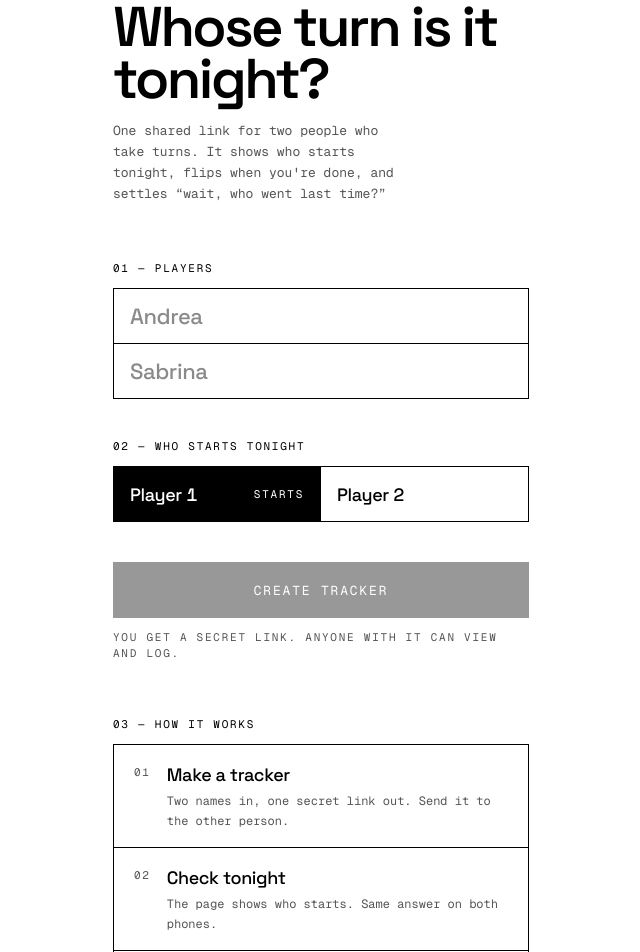
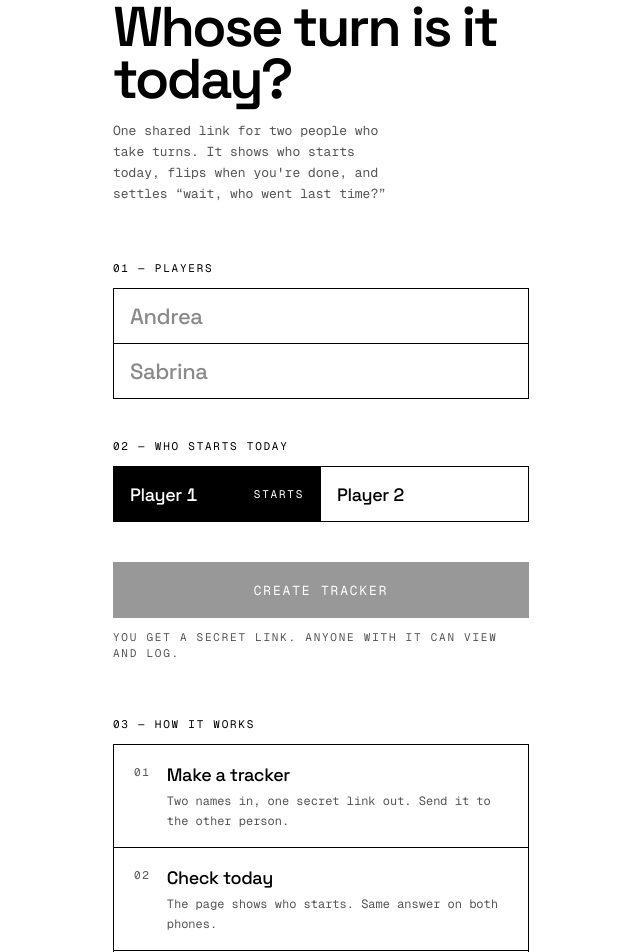
Before and after one commit to An-Be/your-turn, a Next.js app: page / in a window 1280 px wide. Shown: the part 100-1052 px from the top of the page, without its empty margins (319-959 px from the left). Built offline with nearby package versions, Linux system fonts and the light colour scheme.

Commit message:
Copy: "tonight" becomes "today" across the app
Co-Authored-By: Claude Opus 5.5 <noreply@anthropic.com>
Claude-Session: https://claude.ai/code/session_01XuDE5wmk6buF4wXN6KBmMV

```diff
--- a/src/app/api/households/[token]/nights/[date]/route.ts
+++ b/src/app/api/households/[token]/nights/[date]/route.ts
@@ -18,7 +18,7 @@ export async function PATCH(req: Request, { params }: Ctx) {
   const today = body.today as string;
   if (!isValidDate(date) || !isPlausibleToday(today)) return badRequest("Invalid date.");
   if (!isEditablePast(date, today)) {
-    return badRequest(date === today ? "Use Undo for tonight." : "Only the last 7 days can be corrected.");
+    return badRequest(date === today ? "Use Undo for today." : "Only the last 7 days can be corrected.");
   }
   const parsed = parseCorrection(body);
   if (!parsed.ok) return badRequest("Nothing valid to change.");
@@ -41,7 +41,7 @@ export async function DELETE(req: Request, { params }: Ctx) {
   const sp = new URL(req.url).searchParams;
   const today = sp.get("today") ?? "";
   if (!isValidDate(date) || !isPlausibleToday(today)) return badRequest("Invalid date.");
-  if (date !== today) return badRequest("Only tonight can be undone.");
+  if (date !== today) return badRequest("Only today can be undone.");
   const by = parseRecordedBy(sp.get("by") ?? undefined);
   if (!by.ok) return badRequest("Invalid by.");
 
--- a/src/app/api/households/[token]/nights/route.ts
+++ b/src/app/api/households/[token]/nights/route.ts
@@ -24,7 +24,7 @@ export async function POST(req: Request, { params }: { params: Promise<{ token:
     const result = await recordTonight(token, date, status, by.value);
     if (result.kind === "not_found") return notFound();
     if (result.kind === "conflict") {
-      return json({ error: "Tonight is already logged.", existing: result.existing }, 409);
+      return json({ error: "Today is already logged.", existing: result.existing }, 409);
     }
     return json({ currentStarter: result.currentStarter, tonight: result.tonight }, 201);
   }
--- a/src/app/create-form.tsx
+++ b/src/app/create-form.tsx
@@ -64,7 +64,7 @@ export function CreateForm() {
       </section>
 
       <section>
-        <SectionLabel n="02">Who starts tonight</SectionLabel>
+        <SectionLabel n="02">Who starts today</SectionLabel>
         <div role="radiogroup" className="grid grid-cols-2">
           {(["A", "B"] as const).map((p, i) => {
             const label = (p === "A" ? a : b).trim() || (p === "A" ? "Player 1" : "Player 2");
--- a/src/app/layout.tsx
+++ b/src/app/layout.tsx
@@ -16,7 +16,7 @@ export const dynamic = "force-dynamic";
 
 export const metadata: Metadata = {
   title: "TagYourTurn",
-  description: "Whose turn is it tonight? One shared link for two people. No login, no reminders, forgets after 7 days.",
+  description: "Whose turn is it today? One shared link for two people. No login, no reminders, forgets after 7 days.",
 };
 
 export const viewport: Viewport = {
--- a/src/app/page.tsx
+++ b/src/app/page.tsx
@@ -3,7 +3,7 @@ import { SectionLabel, Shell, SiteFooter, SiteHeader } from "@/components/site-c
 
 const STEPS = [
   ["Make a tracker", "Two names in, one secret link out. Send it to the other person."],
-  ["Check tonight", "The page shows who starts. Same answer on both phones."],
+  ["Check today", "The page shows who starts. Same answer on both phones."],
   ["Tap Done", "It flips for next time. Skip a night and nothing flips."],
 ] as const;
 
@@ -20,9 +20,9 @@ export default function Home() {
       <SiteHeader right="No login" />
       <main className="flex flex-col gap-14 py-10">
         <div className="flex flex-col gap-4">
-          <h1 className="display text-[56px]">Whose turn is it tonight?</h1>
+          <h1 className="display text-[56px]">Whose turn is it today?</h1>
           <p className="max-w-[36ch] text-[13px] leading-relaxed text-mute">
-            One shared link for two people who take turns. It shows who starts tonight, flips when you&apos;re
+            One shared link for two people who take turns. It shows who starts today, flips when you&apos;re
             done, and settles &ldquo;wait, who went last time?&rdquo;
           </p>
         </div>
--- a/src/app/t/[token]/history.tsx
+++ b/src/app/t/[token]/history.tsx
@@ -23,7 +23,7 @@ function shiftDate(date: string, n: number): string {
 }
 
 function dayLabel(date: string, today: string): string {
-  if (date === today) return "Tonight";
+  if (date === today) return "Today";
   if (date === shiftDate(today, -1)) return "Yesterday";
   const [y, m, d] = date.split("-").map(Number);
   const dt = new Date(y, m - 1, d);
--- a/src/app/t/[token]/tracker-view.tsx
+++ b/src/app/t/[token]/tracker-view.tsx
@@ -272,7 +272,7 @@ export function TrackerView({ tracker, justCreated }: { tracker: TrackerData; ju
 
   async function share() {
     try {
-      await navigator.share({ title: "TagYourTurn", text: "Whose turn is it tonight? Here\u2019s our TagYourTurn link.", url });
+      await navigator.share({ title: "TagYourTurn", text: "Whose turn is it today? Here\u2019s our TagYourTurn link.", url });
     } catch {
       // User dismissed the share sheet.
     }
@@ -288,7 +288,7 @@ export function TrackerView({ tracker, justCreated }: { tracker: TrackerData; ju
       <main className="flex flex-col gap-10 py-8">
         <section aria-live="polite">
           <SectionLabel n="01" aside={tonight ? (tonight.status === "DONE" ? "Done" : "Skipped") : undefined}>
-            Tonight
+            Today
           </SectionLabel>
 
           <div className="border border-ink">
@@ -308,7 +308,7 @@ export function TrackerView({ tracker, justCreated }: { tracker: TrackerData; ju
             ) : tonight.status === "DONE" ? (
               <>
                 <div className="flex flex-col gap-3 px-5 pb-6 pt-8">
-                  <span className="label text-mute">Tonight</span>
+                  <span className="label text-mute">Today</span>
                   <h1 className="display break-words text-[clamp(48px,15vw,72px)]">{names[tonight.starter]}</h1>
                   <span className="label">
                     started{tonight.recordedBy ? ` · logged by ${names[tonight.recordedBy]}` : ""}
@@ -347,7 +347,7 @@ export function TrackerView({ tracker, justCreated }: { tracker: TrackerData; ju
                 </Button>
                 <div className="-mt-px grid grid-cols-2">
                   <Button variant="outline" size="lg" onClick={() => record("SKIPPED")} disabled={busy || !synced}>
-                    {pending === "skip" ? "Saving…" : "Skip tonight"}
+                    {pending === "skip" ? "Saving…" : "Skip today"}
                   </Button>
                   <Button variant="outline" size="lg" className="-ml-px" onClick={swap} disabled={busy || !synced}>
                     {pending === "swap" ? "Swapping…" : "Swap"}
```
